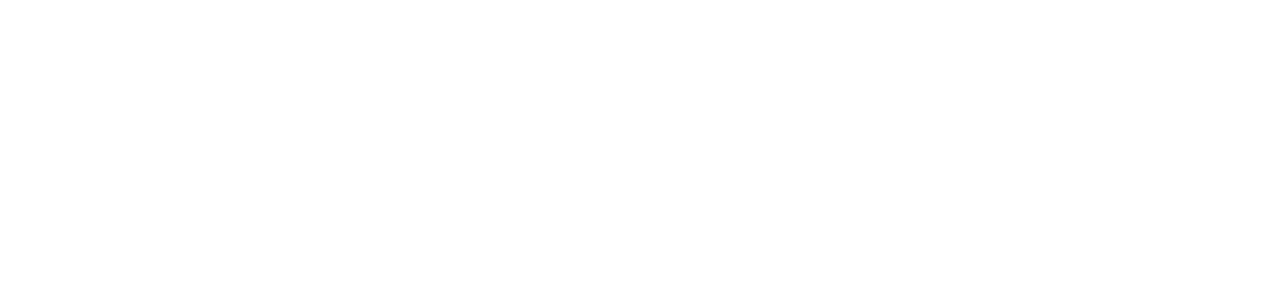
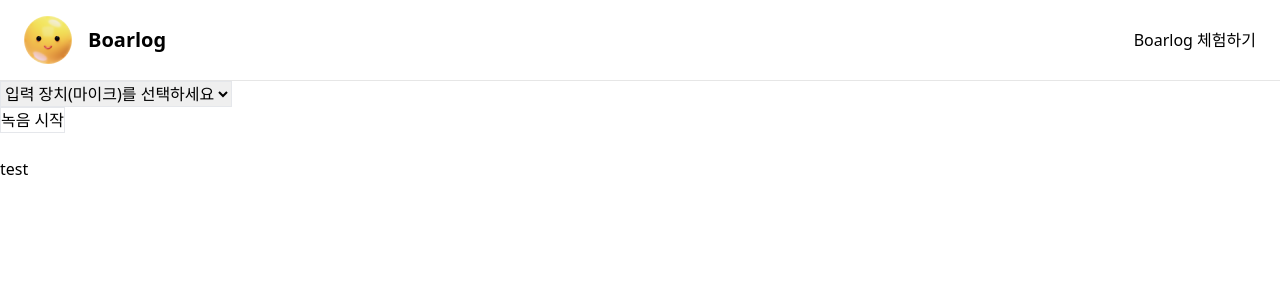
Before and after one commit to boostcampwm2023/web13_Boarlog, a React (Vite) app in the folder frontend/: page /mictest in a window 1280 px wide. Before the commit this address had no page. Shown: the top 300 px of the page. Built offline with nearby package versions, Linux system fonts and the light colour scheme; a web font is replaced by a local one.

Commit message:
feat: 입력 장치 설정 프로토타입 구현 #67
입력 장치 설정 프로토타입을 구현했습니다. 입력장치를 선택하고, 3초간
녹음한 내용을 확인해 볼 수 있습니다.

```diff
--- a/frontend/src/App.tsx
+++ b/frontend/src/App.tsx
@@ -3,6 +3,7 @@
 import Home from "@/pages/Home/Home";
 import Login from "./pages/Login/Login";
 import Test from "./pages/Test/Test";
+import MicTest from "./pages/MicTest/MicTest";
 
 const App = () => {
   return (
@@ -11,6 +12,7 @@
         <Route path="/" element={<Home />} />
         <Route path="/login" element={<Login />} />
         <Route path="/test" element={<Test />} />
+        <Route path="/mictest" element={<MicTest />} />
       </Routes>
     </BrowserRouter>
   );
--- /dev/null
+++ b/frontend/src/pages/MicTest/MicTest.tsx
@@ -0,0 +1,15 @@
+import Header from "./components/Header";
+import AudioRecord from "./components/AudioRecord";
+
+const MicTest = () => {
+  return (
+    <>
+      <Header />
+      <AudioRecord />
+      <br></br>
+      test
+    </>
+  );
+};
+
+export default MicTest;
--- /dev/null
+++ b/frontend/src/pages/MicTest/components/AudioRecord.tsx
@@ -0,0 +1,87 @@
+import { useState, useEffect } from "react";
+
+const AudioRecord = () => {
+  const [isRecording, setIsRecording] = useState(false);
+  const [audioURL, setAudioURL] = useState<string | null>(null);
+
+  const [microphoneDevices, setMicrophoneDevices] = useState<MediaDeviceInfo[]>([]);
+  const [selectedMicrophone, setSelectedMicrophone] = useState<string | null>(null);
+
+  useEffect(() => {
+    // 마이크 장치 목록 가져오기
+    navigator.mediaDevices
+      .enumerateDevices()
+      .then((devices) => {
+        const microphones = devices.filter((device) => device.kind === "audioinput");
+        setMicrophoneDevices(microphones);
+      })
+      .catch((error) => {
+        console.error("입력 장치 목록 불러오기 실패", error);
+      });
+  }, []);
+
+  const startRecording = () => {
+    if (!selectedMicrophone) return;
+    navigator.mediaDevices
+      .getUserMedia({ audio: { deviceId: selectedMicrophone } }) // 오디오 엑세스 요청
+      .then((stream) => {
+        // 요청이 승인되면 실행
+        const mediaRecorder = new MediaRecorder(stream);
+        const chunks: BlobPart[] = [];
+
+        mediaRecorder.ondataavailable = (event) => {
+          if (event.data.size > 0) {
+            chunks.push(event.data);
+          }
+        };
+
+        mediaRecorder.onstop = () => {
+          if (audioURL) {
+            URL.revokeObjectURL(audioURL);
+          }
+          const blob = new Blob(chunks, { type: "audio/wav" });
+          setAudioURL(URL.createObjectURL(blob));
+        };
+
+        mediaRecorder.start();
+        setIsRecording(true);
+
+        setTimeout(() => {
+          mediaRecorder.stop();
+          setIsRecording(false);
+        }, 3000); // 녹음 시간 (3초)
+      })
+      .catch((error) => {
+        console.error("마이크 권한 획득 실패", error);
+      });
+  };
+
+  return (
+    <div>
+      <select className="border" onChange={(e) => setSelectedMicrophone(e.target.value)}>
+        <option value="">입력 장치(마이크)를 선택하세요</option>
+        {microphoneDevices.map((device) => (
+          <option key={device.deviceId} value={device.deviceId}>
+            {device.label || `마이크 ${microphoneDevices.indexOf(device) + 1}`}
+          </option>
+        ))}
+      </select>
+      <br></br>
+
+      <button className="border" onClick={startRecording} disabled={isRecording || !selectedMicrophone}>
+        {isRecording ? "녹음 중..." : "녹음 시작"}
+      </button>
+
+      {audioURL && (
+        <div>
+          <p>녹음된 음성:</p>
+          <audio controls>
+            <source src={audioURL} type="audio/wav" />
+          </audio>
+        </div>
+      )}
+    </div>
+  );
+};
+
+export default AudioRecord;
--- /dev/null
+++ b/frontend/src/pages/MicTest/components/Header.tsx
@@ -0,0 +1,17 @@
+import logoSmall from "@/assets/imgs/logoSmall.png";
+
+const Header = () => {
+  return (
+    <header className="flex w-screen items-center justify-between px-6 py-4 bg-white border-header box-border">
+      <button type="button" className="flex flex-row items-center gap-4 semibold-20">
+        <img src={logoSmall} />
+        <h1>Boarlog</h1>
+      </button>
+      <button type="button" className="medium-16">
+        Boarlog 체험하기
+      </button>
+    </header>
+  );
+};
+
+export default Header;
```
